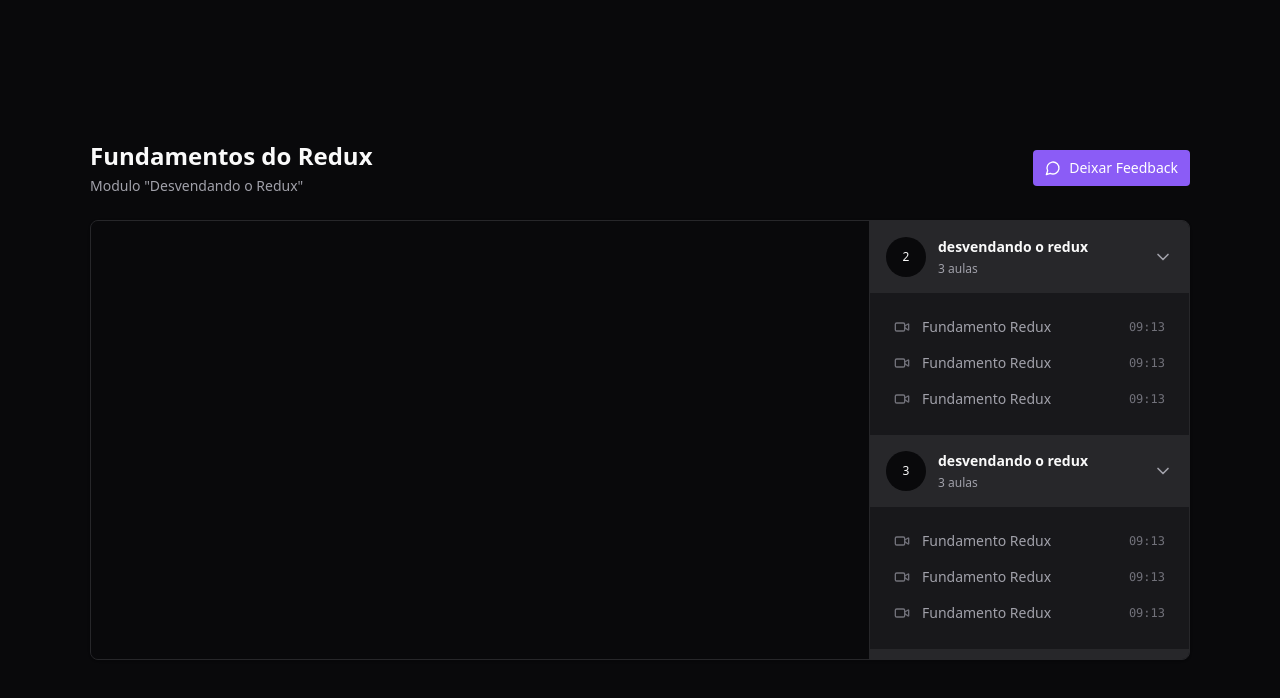
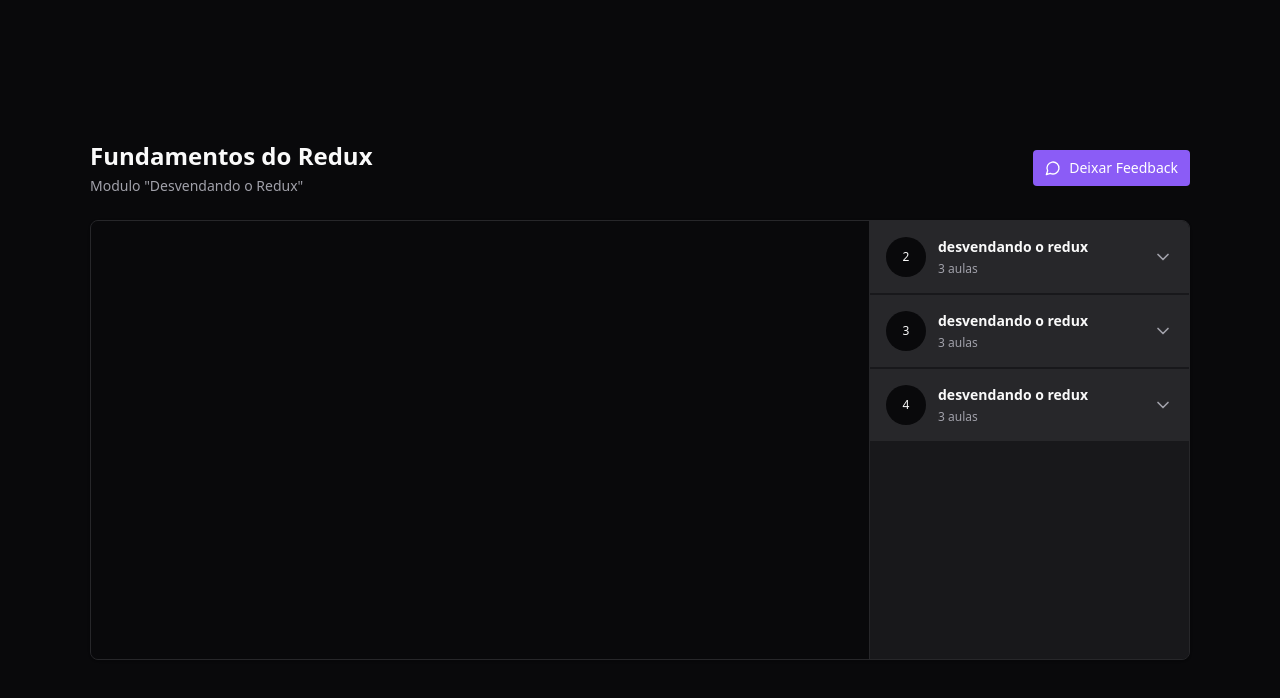
Before and after one commit to fabiobatoni/redux_player, a React (Vite) app: page / in a window 1280 px wide. Shown: the top 698 px of the page. Built offline with nearby package versions, Linux system fonts and the light colour scheme.

Commit message:
Interface - Radix Collapsible in Modules

```diff
--- a/package.json
+++ b/package.json
@@ -10,6 +10,7 @@
     "preview": "vite preview"
   },
   "dependencies": {
+    "@radix-ui/react-collapsible": "^1.1.0",
     "@reduxjs/toolkit": "^2.2.6",
     "lucide-react": "^0.416.0",
     "react": "^18.3.1",
--- a/src/components/Module.tsx
+++ b/src/components/Module.tsx
@@ -1,3 +1,4 @@
+import * as Collapsible from '@radix-ui/react-collapsible';
 import { ChevronDown } from "lucide-react";
 import { Lesson } from "./Lesson";
 
@@ -9,8 +10,8 @@
 
 export function Module({moduleIndex, title, amountOfLessons} : ModuleProps) {
   return(
-    <div>
-      <button className='flex w-full items-center gap-3 bg-zinc-800 p-4'>
+    <Collapsible.Root className="group">
+      <Collapsible.Trigger className='flex w-full items-center gap-3 bg-zinc-800 p-4'>
         <div className='flex h-10 w-10 rounded-full items-center justify-center bg-zinc-950 text-xs'>
           { moduleIndex + 1}
         </div>
@@ -20,14 +21,16 @@
           <span className='text-xs text-zinc-400'>{ amountOfLessons } aulas</span>
         </div>
 
-        <ChevronDown className='w-5 h-5 ml-auto text-zinc-400'/>
-      </button>
+        <ChevronDown className='w-5 h-5 ml-auto text-zinc-400 group-data-[state=open]:rotate-180 transition-transform'/>
+      </Collapsible.Trigger>
 
-      <nav className='relative flex flex-col gap-4 p-6'>
-        <Lesson title="Fundamento Redux" duration="09:13" />
-        <Lesson title="Fundamento Redux" duration="09:13" />
-        <Lesson title="Fundamento Redux" duration="09:13" />
-      </nav>
-    </div>
+      <Collapsible.Content>
+        <nav className='relative flex flex-col gap-4 p-6'>
+          <Lesson title="Fundamento Redux" duration="09:13" />
+          <Lesson title="Fundamento Redux" duration="09:13" />
+          <Lesson title="Fundamento Redux" duration="09:13" />
+        </nav>
+      </Collapsible.Content>
+    </Collapsible.Root>
   )
 }
```
Also changed, not shown: 1 other file (tests, documents, lock files or other folders).
